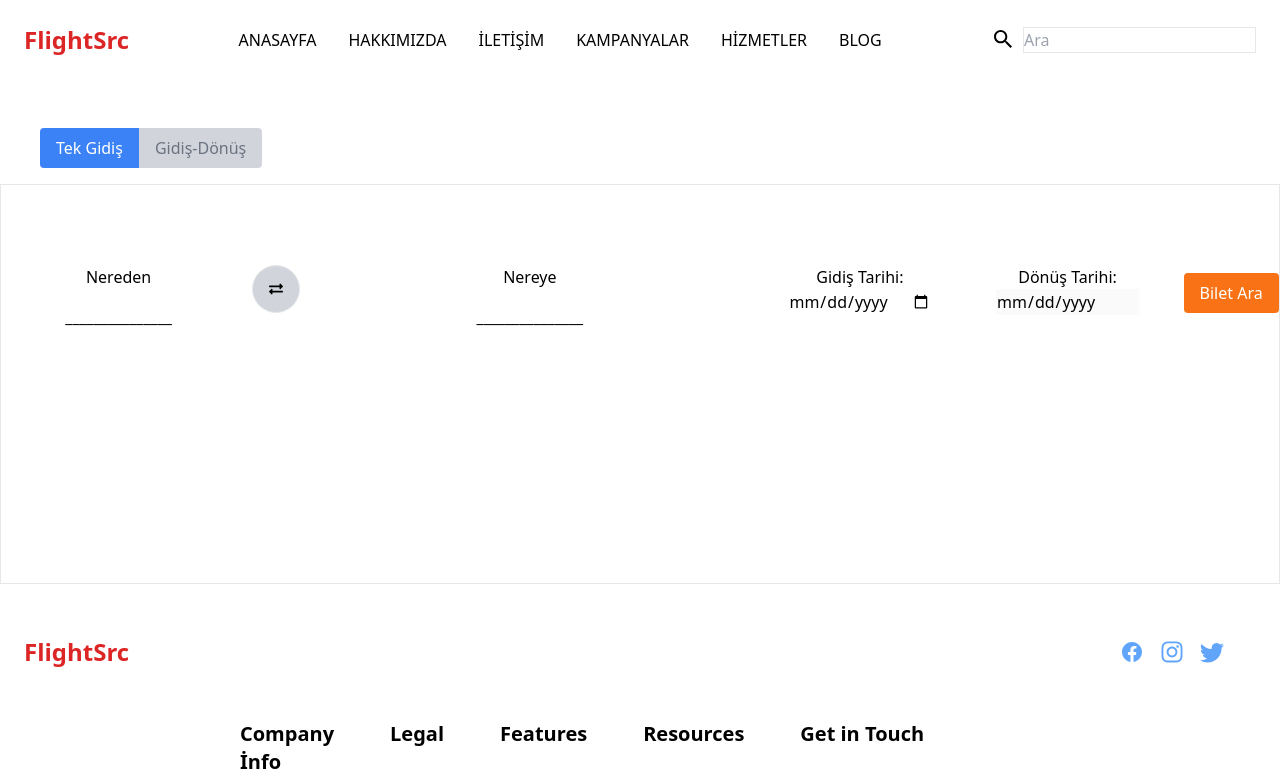
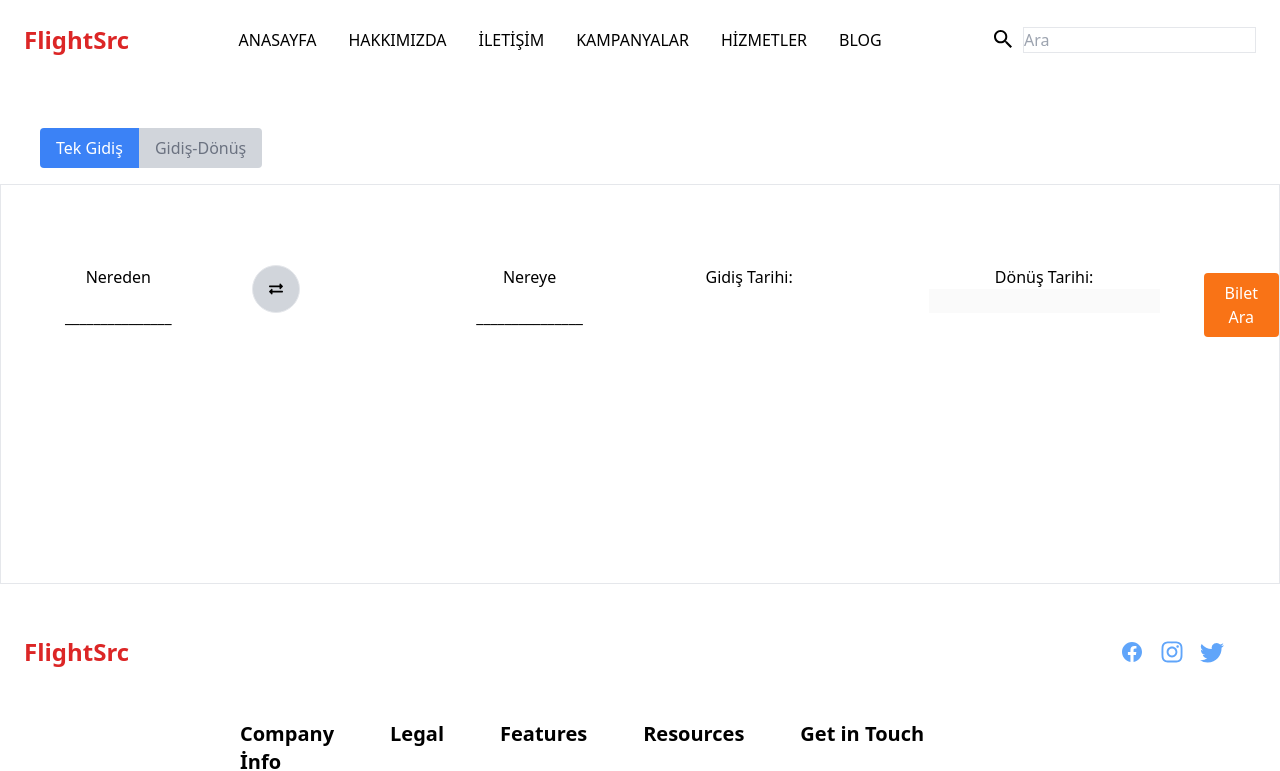
Before and after one commit to Kadiraydn01/flight-search, a React (Create React App) app in the folder flight/: page / in a window 1280 px wide. Shown: the top 771 px of the page. Built offline with nearby package versions, Linux system fonts and the light colour scheme.

Commit message:
Datepicker

```diff
--- a/flight/src/components/Booking.js
+++ b/flight/src/components/Booking.js
@@ -30,6 +30,20 @@ const Booking = () => {
       (flight) =>
         flight.departureTime >= startTime && flight.departureTime <= endTime
     );
+  };
+
+  const getDayOfWeek = (date) => {
+    const days = [
+      "Pazar",
+      "Pazartesi",
+      "Salı",
+      "Çarşamba",
+      "Perşembe",
+      "Cuma",
+      "Cumartesi",
+    ];
+    const dayIndex = date.getDay();
+    return days[dayIndex];
   };
 
   const sortFlights = (flights) => {
@@ -118,9 +132,11 @@ const Booking = () => {
         day: "numeric",
       });
 
+      const dayOfWeek = getDayOfWeek(date);
+
       return (
+        <div key={formattedDate} className="text-center">
           <button
-          key={formattedDate}
             onClick={() => handleReturnDateChange(date)}
             className={`px-32 py-5 rounded ${
               date.toISOString() === selectedReturnDate?.toISOString()
@@ -129,7 +145,9 @@ const Booking = () => {
             }`}
           >
             {formattedDate}
+            <p className="text-black">{dayOfWeek}</p>
           </button>
+        </div>
       );
     });
   };
--- a/flight/src/components/Homepage.js
+++ b/flight/src/components/Homepage.js
@@ -4,6 +4,8 @@ import { useNavigate } from "react-router-dom";
 import { RiLoader3Line } from "react-icons/ri";
 import data from "../mock/data";
 import { useAppContext } from "../context/AppContext";
+import DatePicker from "react-datepicker";
+import "react-datepicker/dist/react-datepicker.css";
 
 const Homepage = () => {
   const { setContextData } = useAppContext();
@@ -273,21 +275,24 @@ const Homepage = () => {
 
         <div className="flex flex-col mt-20 px-5">
           <label className="text-center items-center">Gidiş Tarihi:</label>
-          <input
-            type="date"
-            value={biletVerisi.gidisTarihi}
-            onChange={(e) => handleDateChange(e.target.value, "gidisTarihi")}
+          <DatePicker
+            selected={biletVerisi.gidisTarihi}
+            onChange={(date) => handleDateChange(date, "gidisTarihi")}
+            dateFormat="dd/MM/yyyy"
+            minDate={new Date()} // Set minimum date to today
           />
           {dateError.gidisTarihi && (
             <p className="text-red-500">{dateError.gidisTarihi}</p>
           )}
         </div>
+
         <div className="flex flex-col mt-20 px-5 ">
           <label className="text-center items-center">Dönüş Tarihi:</label>
-          <input
-            type="date"
-            value={biletVerisi.donusTarihi || ""}
-            onChange={(e) => handleDateChange(e.target.value, "donusTarihi")}
+          <DatePicker
+            selected={biletVerisi.donusTarihi}
+            onChange={(date) => handleDateChange(date, "donusTarihi")}
+            dateFormat="dd/MM/yyyy"
+            minDate={biletVerisi.gidisTarihi || new Date()} // Set minimum date to gidisTarihi or today
             disabled={giseSecimi === "tekGidis"}
           />
           {dateError.donusTarihi && (
--- a/flight/src/components/Order.js
+++ /dev/null
@@ -1,7 +0,0 @@
-import React from "react";
-
-const Order = () => {
-  return <div>Order</div>;
-};
-
-export default Order;
```
Lines whose indentation alone changed are shown as unchanged.
